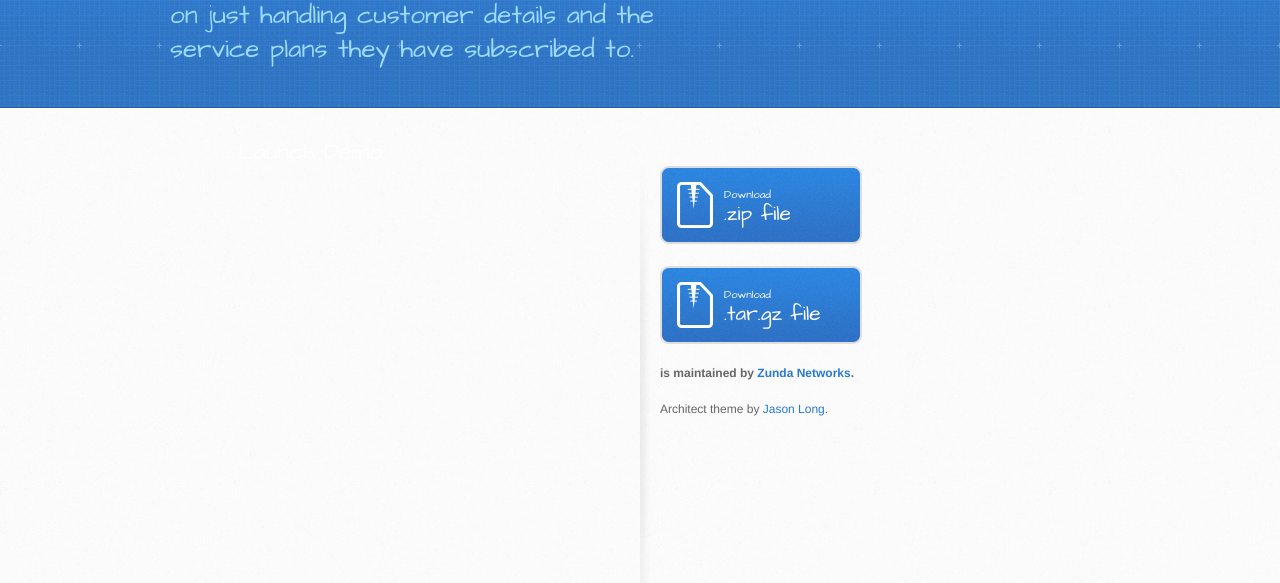
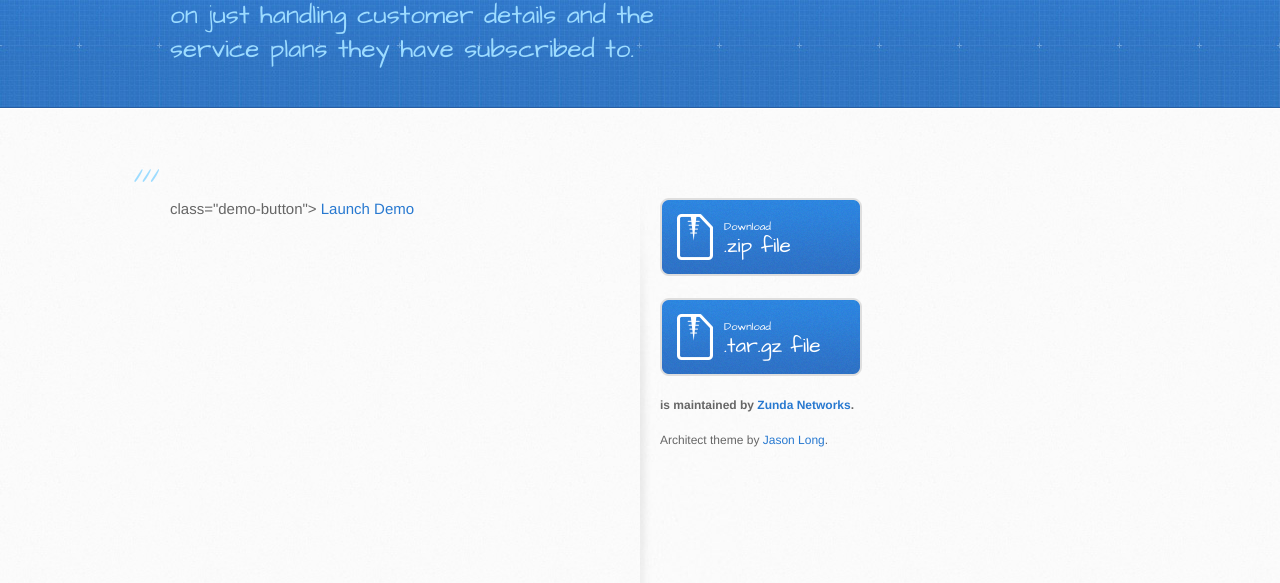
Before and after one commit to zundanetworks/cmbs-html5, a website: page index.html in a window 1280 px wide. Shown: the part 195-778 px from the top of the page. Drawn offline with Linux system fonts and the light colour scheme.

Commit message:
Update index.html

```diff
--- a/index.html
+++ b/index.html
@@ -28,11 +28,11 @@
     <div id="content-wrapper">
       <div class="inner clearfix">
         <section id="main-content">
-          <div class="demo-button">
-            <a class="button" href="http://www.zundanetworks.com/cmbs-html5/app">
+          <h3></h3> class="demo-button">
+            <a href="http://www.zundanetworks.com/cmbs-html5/app">
               Launch Demo
             </a>
-          </div>
+          </h3>
         <aside id="sidebar">
           <a href="https://github.com/zundanetworks/cmbs-html5/zipball/master" class="button">
             <small>Download</small>
```
